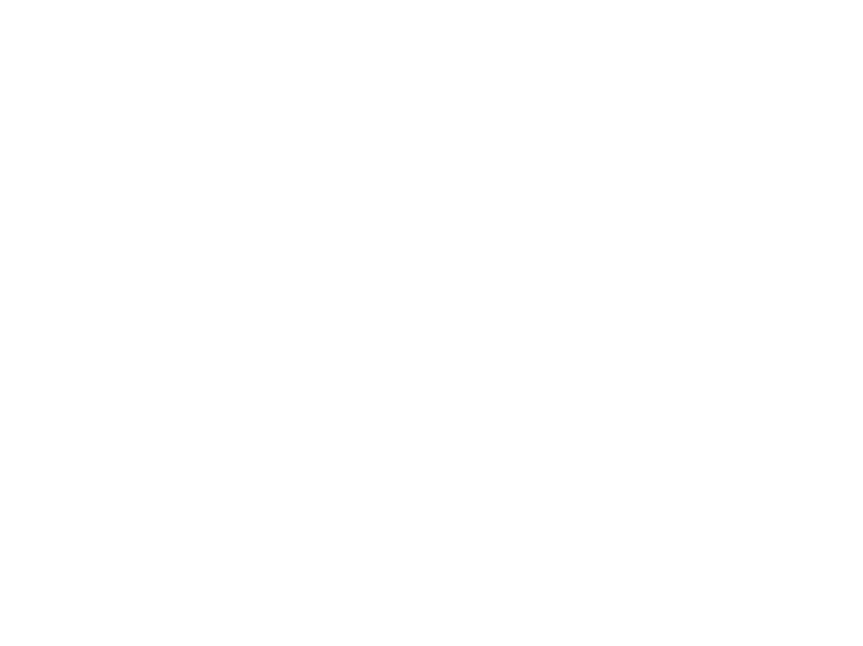
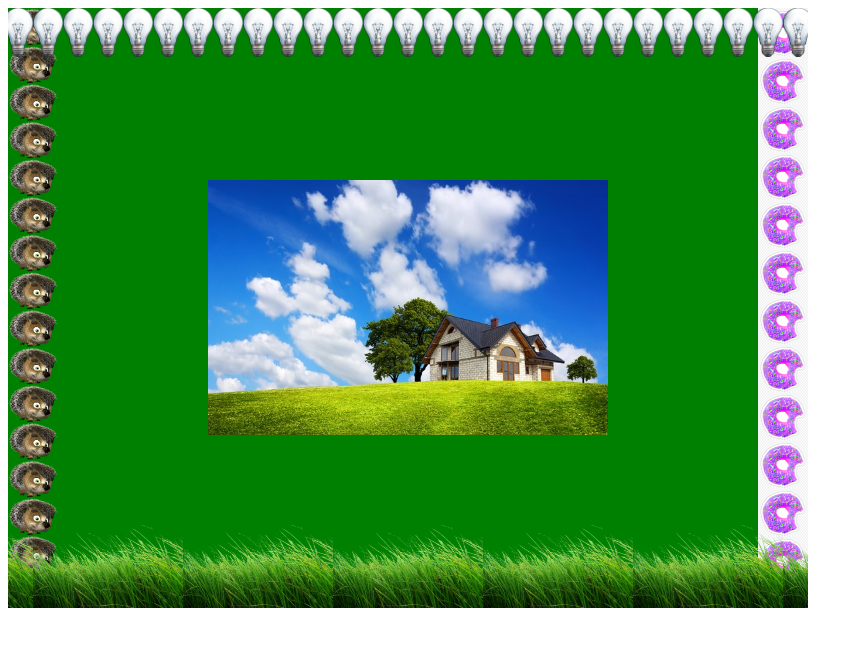
Before and after one commit to r1leks/HW16, a plain HTML site: page index.html in a window 1280 px wide. Shown: the whole page, without its empty margins (0-863 px from the left). Drawn offline with Linux system fonts and the light colour scheme.

Commit message:
фцв ф в
в фывфцв ф

```diff
--- a/index.html
+++ b/index.html
@@ -4,6 +4,7 @@
     <meta charset="UTF-8">
     <meta name="viewport" content="width=device-width, initial-scale=1.0">
     <title>Document</title>
+    <link rel="stylesheet" href="style.css">
 </head>
 <body>
 
--- a/style.css
+++ b/style.css
@@ -0,0 +1,13 @@
+.bg-box{
+    width: 800px;
+    height: 600px;
+    background-color: green;
+    background-image: url(./img/pole-zelen-trava-dom-derevya.jpg),
+    url(./img/green-png-44873.png),
+    url(./img/lamp-png-34914.png),
+    url(./img/58eb07b830eab15b56162788.png),
+    url(./img/3F3F.webp);
+    background-size: 400px, 150px, 30px, 50px, 50px;
+    background-repeat: no-repeat, repeat-x, repeat-x, repeat-y, repeat-y;
+    background-position: center, bottom, top, top right, top left;
+}
```
Also changed, not shown: img/3F3F.webp (added), img/58eb07b830eab15b56162788.png (added).
